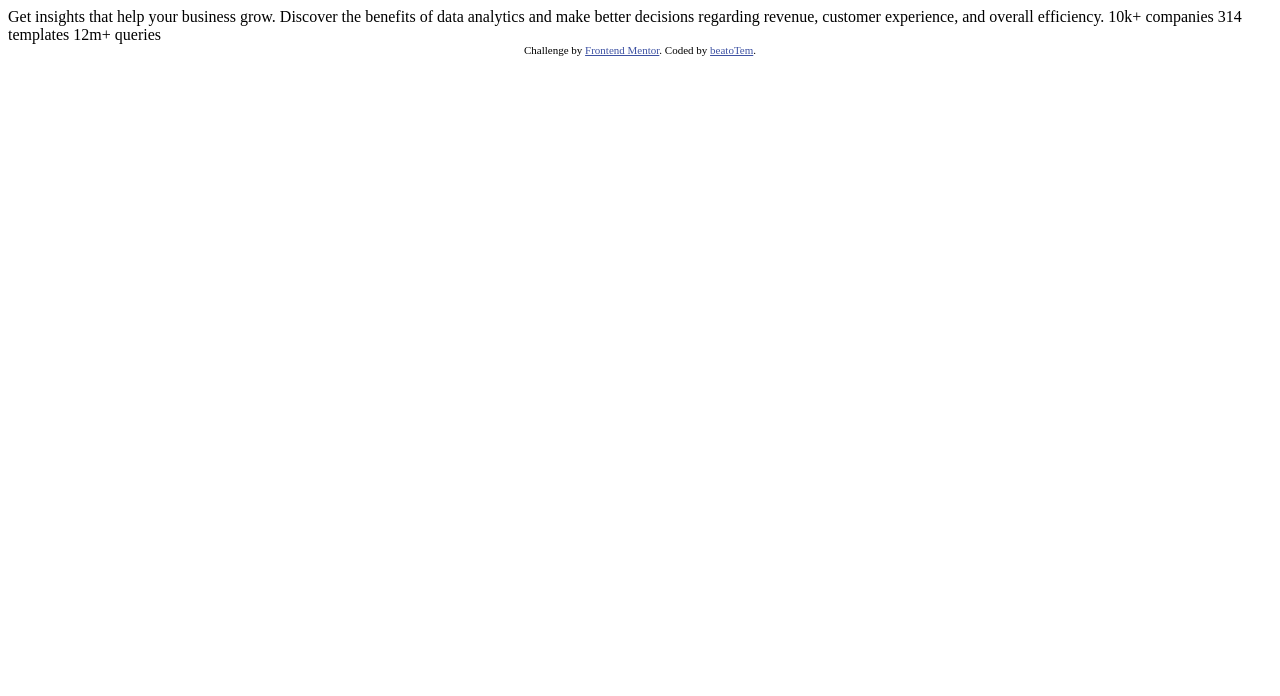
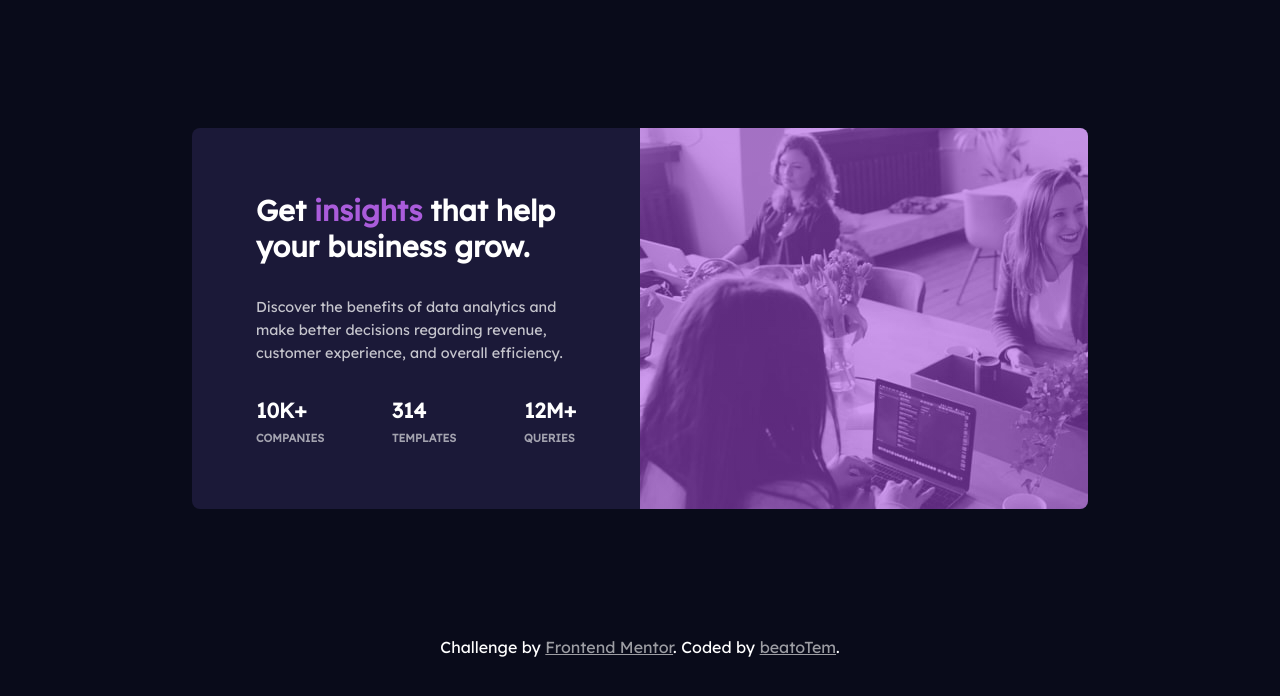
Before and after one commit to iamlearner0/Stats-preview-card-component, a plain HTML site: page index.html in a window 1280 px wide. Drawn offline with Linux system fonts and the light colour scheme.

Commit message:
desktop view

```diff
--- a/index.html
+++ b/index.html
@@ -17,9 +17,37 @@
     <!-- Feel free to remove these styles or customise in your own stylesheet 👍 -->
   </head>
   <body>
-    Get insights that help your business grow. Discover the benefits of data
-    analytics and make better decisions regarding revenue, customer experience,
-    and overall efficiency. 10k+ companies 314 templates 12m+ queries
+    <main>
+      <div class="container">
+        <div class="text--container">
+          <h2>Get <span>insights</span> that help your business grow.</h2>
+          <p>
+            Discover the benefits of data analytics and make better decisions
+            regarding revenue, customer experience, and overall efficiency.
+          </p>
+          <div class="info--container">
+            <div>
+              <h2>10k+</h2>
+              <h3>companies</h3>
+            </div>
+            <div>
+              <h2>314</h2>
+              <h3>templates</h3>
+            </div>
+            <div>
+              <h2>12m+</h2>
+              <h3>queries</h3>
+            </div>
+          </div>
+        </div>
+        <div class="image--container">
+          <!-- <img
+            src="./images/image-header-desktop.jpg"
+            alt="image-header-desktop"
+          /> -->
+        </div>
+      </div>
+    </main>
 
     <div class="attribution">
       Challenge by
--- a/style.css
+++ b/style.css
@@ -1,7 +1,87 @@
+@import url("https://fonts.googleapis.com/css2?family=Inter:wght@400;700&family=Lexend+Deca&display=swap");
+
+* {
+  margin: 0;
+  padding: 0;
+  box-sizing: border-box;
+}
+
+body {
+  font-size: 1rem;
+  font-family: "Inter", sans-serif;
+  font-family: "Lexend Deca", sans-serif;
+  background-color: hsl(233, 47%, 7%);
+}
+
+.container {
+  width: 70%;
+  max-width: 60rem;
+  background-color: hsl(244, 38%, 16%);
+  display: grid;
+  grid-template-columns: 1fr 1fr;
+  grid-template-rows: 1fr;
+  margin: 8rem auto;
+  border-radius: 0.5rem;
+}
+
+.text--container {
+  width: 100%;
+  padding: 4rem;
+  color: hsl(0, 0%, 100%);
+}
+
+.text--container h2 {
+  font-size: 1.8rem;
+}
+
+.text--container h2 span {
+  color: hsl(277, 64%, 61%);
+}
+
+.text--container p {
+  color: hsla(0, 0%, 100%, 0.75);
+  font-size: 0.9rem;
+  line-height: 1.6;
+  margin: 2rem 0;
+}
+
+.info--container {
+  display: flex;
+  justify-content: space-between;
+}
+
+.info--container div h2 {
+  font-size: 1.3rem;
+  text-transform: uppercase;
+  margin-bottom: 0.5rem;
+}
+
+.info--container div h3 {
+  text-transform: uppercase;
+  font-size: 0.7rem;
+  color: hsla(0, 0%, 100%, 0.6);
+}
+
+.image--container {
+  background: linear-gradient(
+      0deg,
+      rgba(171, 77, 229, 0.55),
+      rgba(163, 71, 221, 0.55)
+    ),
+    url(./images/image-header-desktop.jpg);
+  border-radius: 0 0.5rem 0.5rem 0;
+}
+
+.image--container img {
+  max-width: 100%;
+  height: 100%;
+}
+
 .attribution {
-  font-size: 11px;
+  font-size: 1rem;
   text-align: center;
+  color: hsl(0, 0%, 100%);
 }
 .attribution a {
-  color: hsl(228, 45%, 44%);
+  color: hsla(0, 0%, 100%, 0.6);
 }
```
